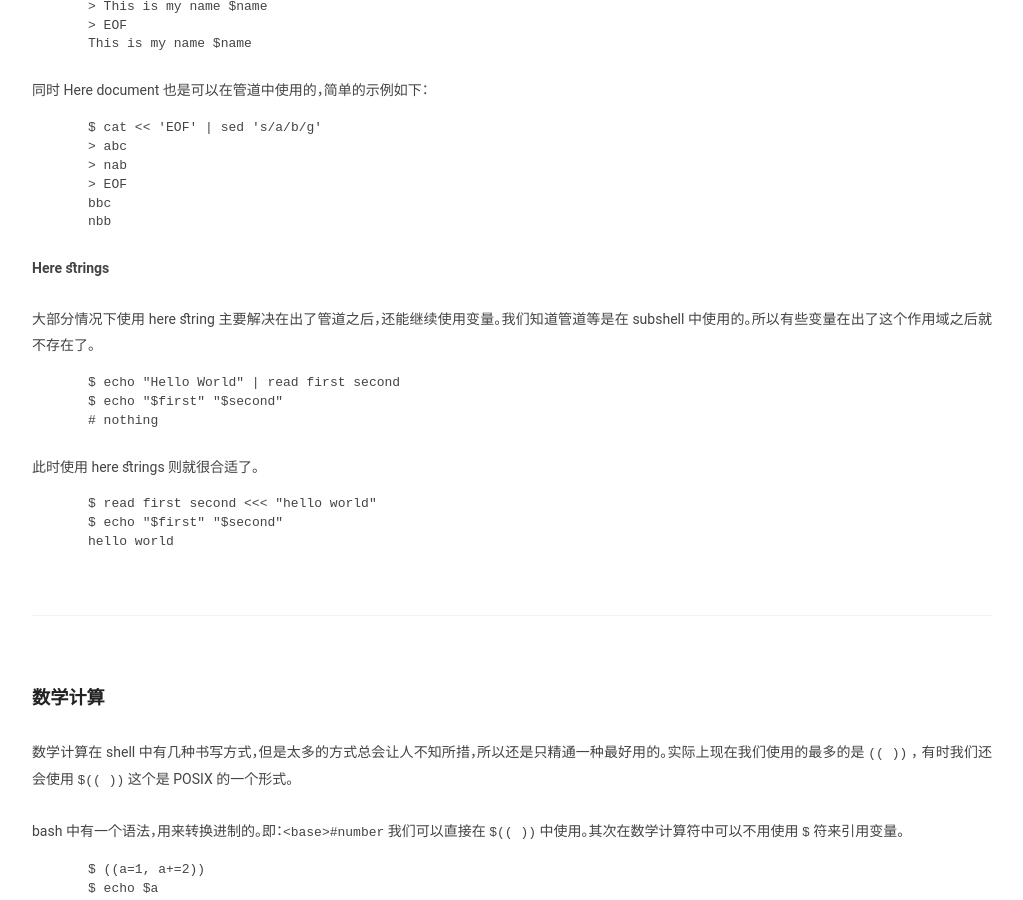
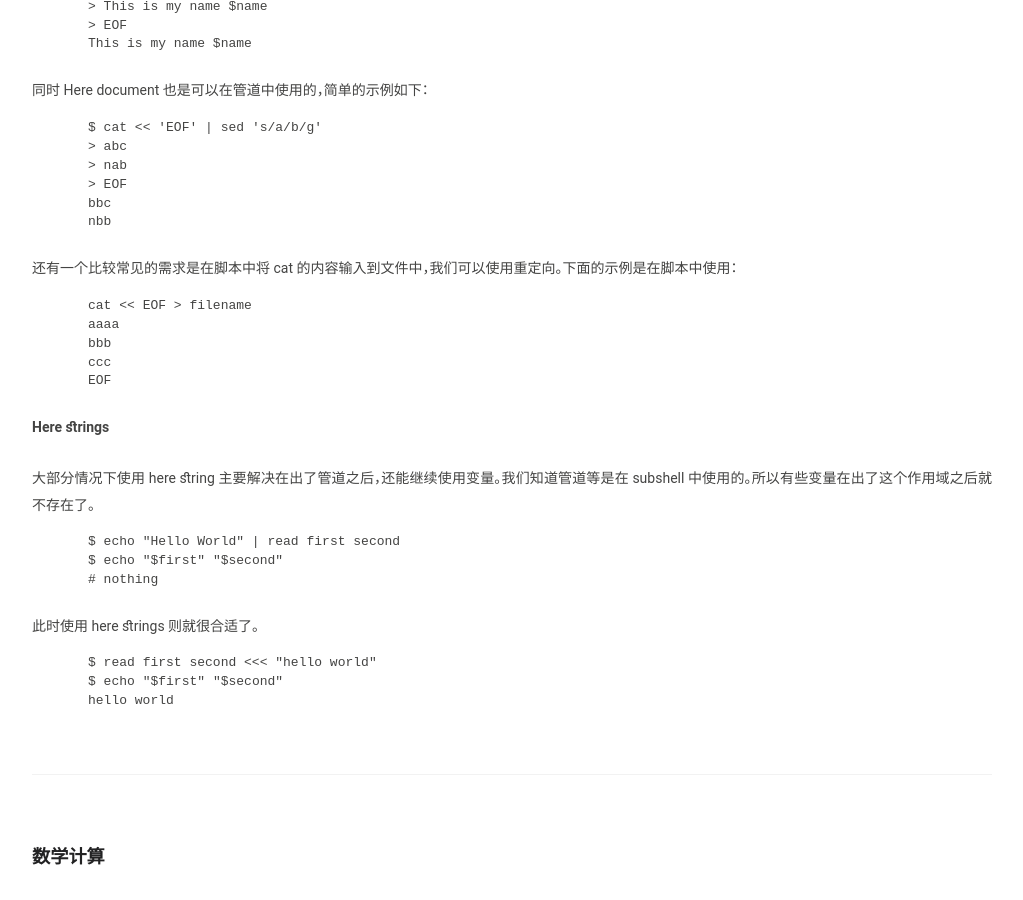
Before and after one commit to JesseEisen/chan, a Jekyll site: the page built from _posts/2019-08-26-bash.md, in a window 1280 px wide and 900 px high, scrolled down 3082 px. Shown: the whole window, without its empty margins (128-1151 px from the left). Built offline with Jekyll 4.4.1, drawn with Linux system fonts in a browser that asks for light colours; some of the changed text lies outside the part shown.

Commit message:
add here doc use

````diff
--- a/_posts/2019-08-26-bash.md
+++ b/_posts/2019-08-26-bash.md
@@ -147,6 +147,16 @@ bbc
 nbb
 ```
 
+还有一个比较常见的需求是在脚本中将 cat 的内容输入到文件中，我们可以使用重定向。下面的示例是在脚本中使用：
+
+```shell
+cat << EOF > filename
+aaaa
+bbb
+ccc
+EOF
+```
+
 **Here strings**
 
 大部分情况下使用 here string 主要解决在出了管道之后，还能继续使用变量。我们知道管道等是在 subshell 中使用的。所以有些变量在出了这个作用域之后就不存在了。
@@ -221,5 +231,4 @@ echo 在使用 `-e`  的时候可以支持转义字符的输出，但是如果
 $ echo "This is a line"$'\n'
 This is a line
 
-$
 ```
````
